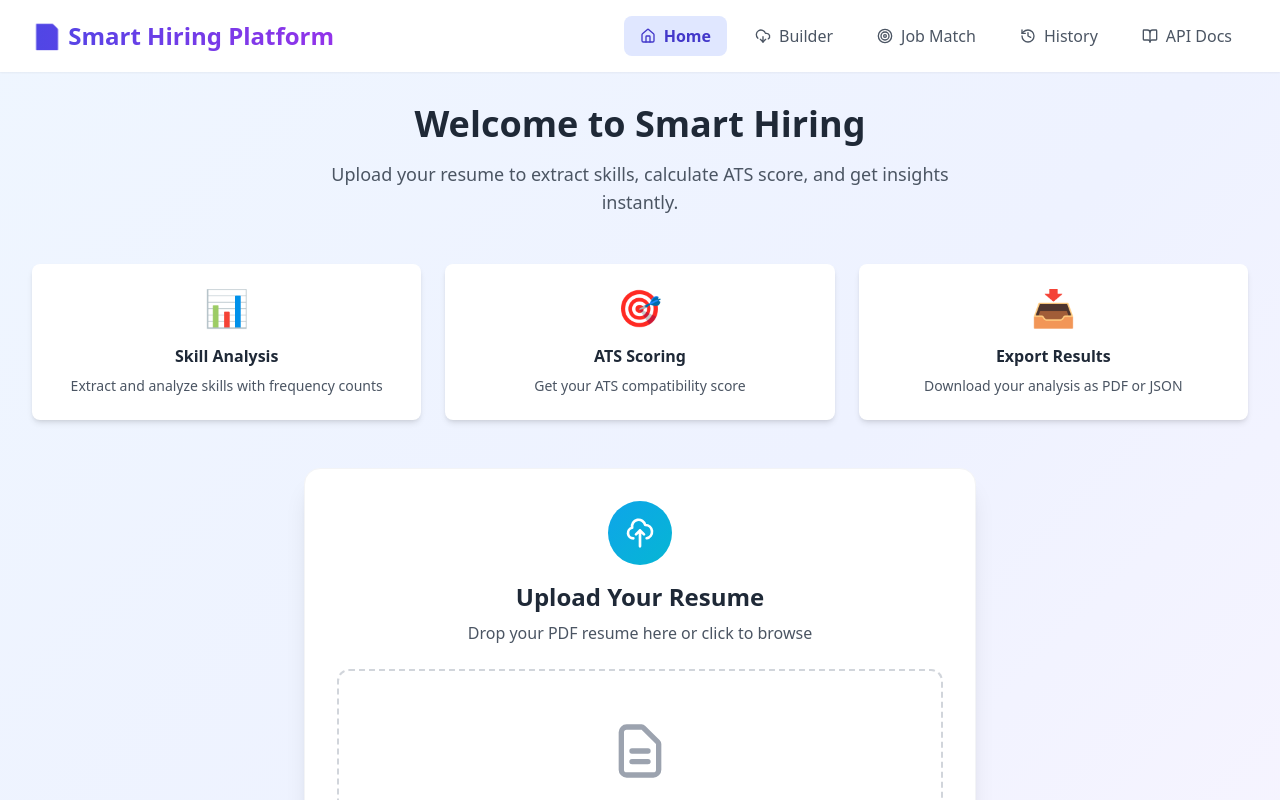
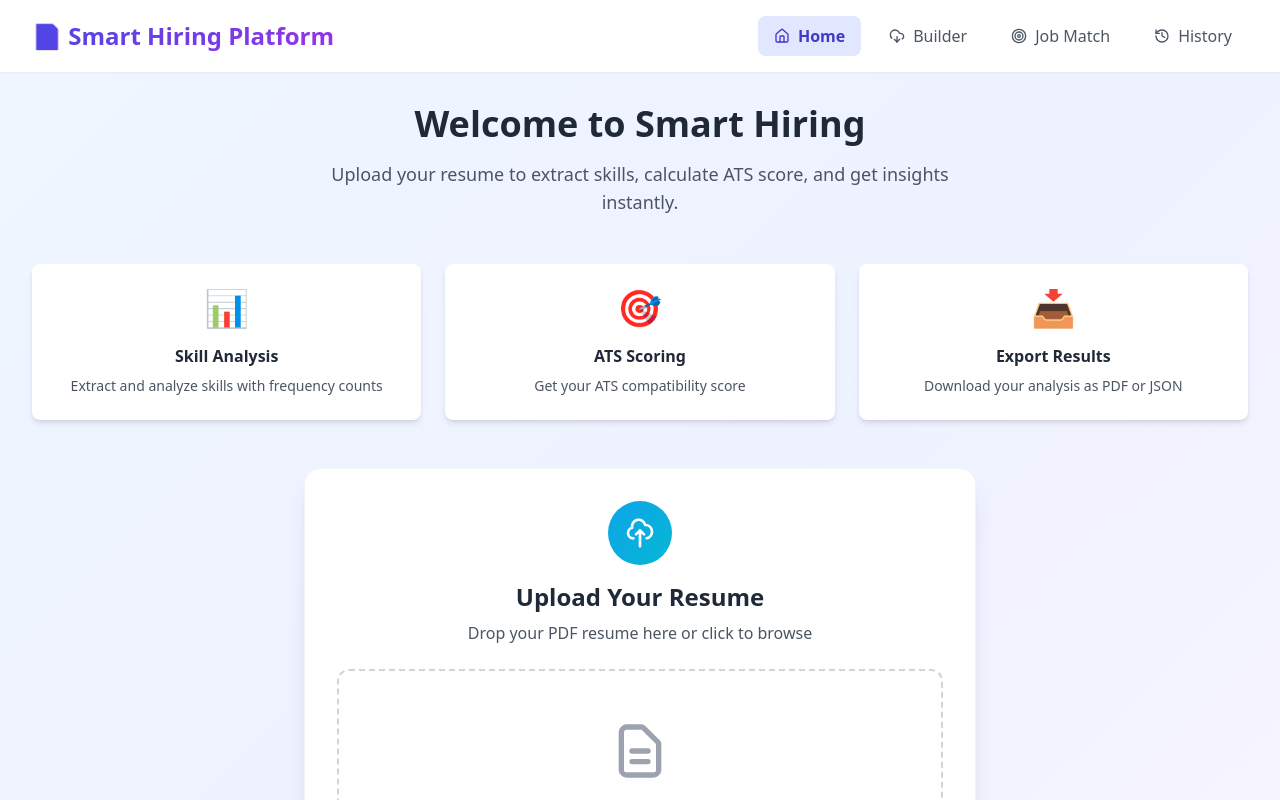
Before and after one commit to Vaish123-M/smart-hiring-platform, a React app in the folder ai-resume-frontend/: page / in a window 1280 px wide. Shown: the top 800 px of the page. Built offline with nearby package versions, Linux system fonts and the light colour scheme; the HTML template or start-up script is replaced by a standard one.

Commit message:
removed the api docs

```diff
--- a/ai-resume-frontend/src/App.jsx
+++ b/ai-resume-frontend/src/App.jsx
@@ -163,15 +163,6 @@ function App() {
                 <History className="w-4 h-4 mr-2" />
                 History
               </button>
-              <a
-                href="http://localhost:8000/swagger"
-                target="_blank"
-                rel="noreferrer"
-                className="flex items-center px-4 py-2 rounded-lg transition text-gray-600 hover:text-indigo-600 hover:bg-indigo-50"
-              >
-                <BookOpen className="w-4 h-4 mr-2" />
-                API Docs
-              </a>
             </div>
           </div>
         </div>
```
Also changed, not shown: 1 other file (tests, documents, lock files or other folders).
